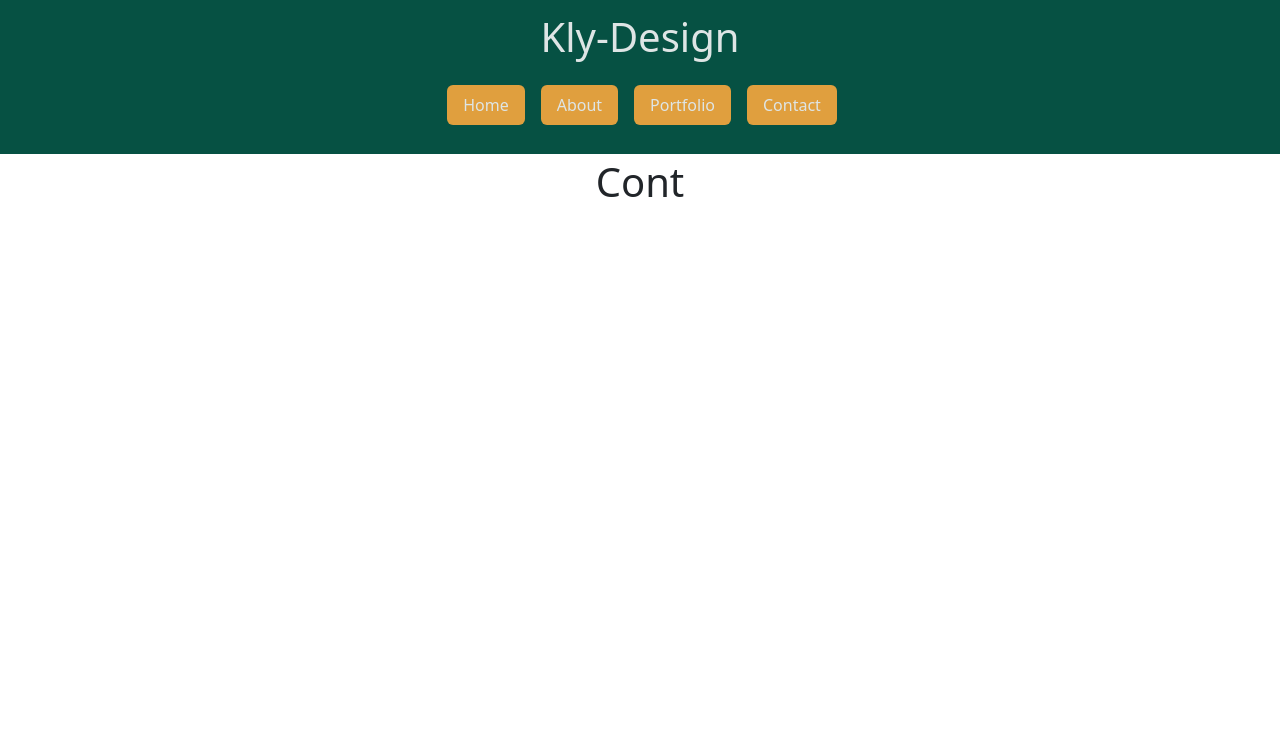
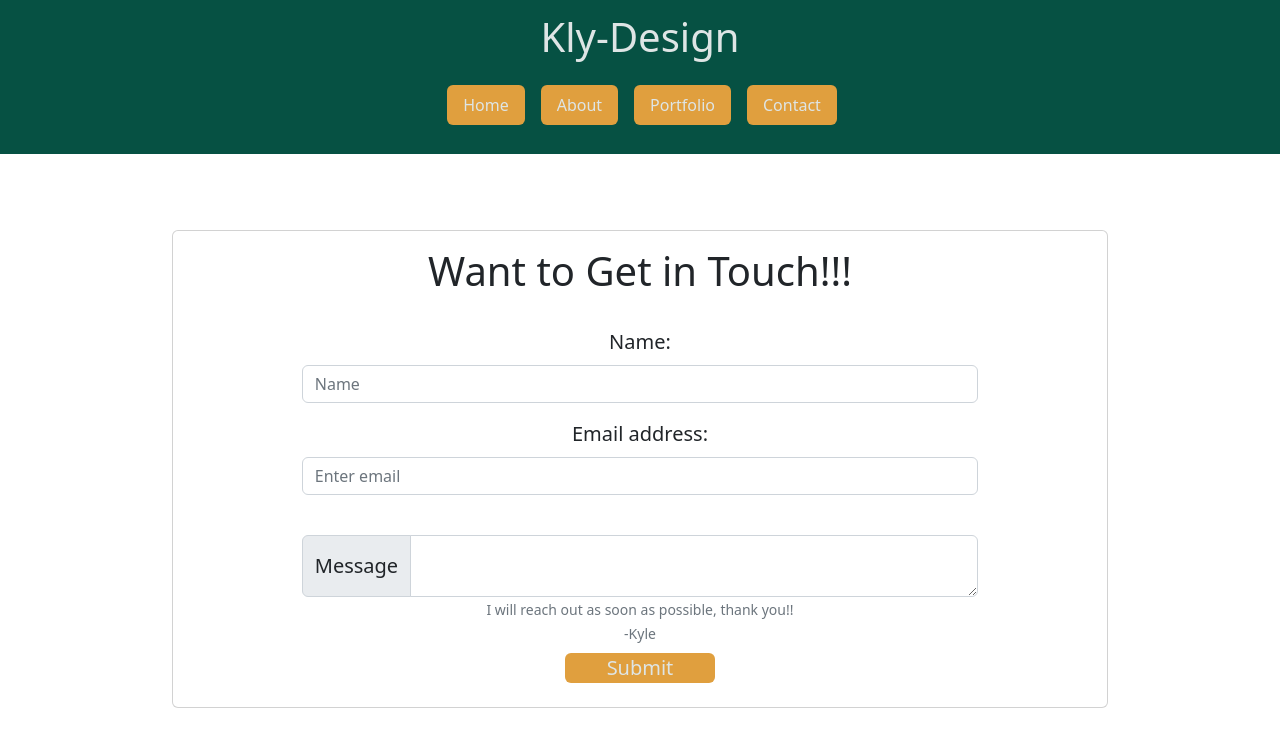
Before and after one commit to emerald-typed/Module20-ReactPortfolio, a React (Create React App) app: page /Contact in a window 1280 px wide. Shown: the top 746 px of the page. Built offline with nearby package versions, Linux system fonts and the light colour scheme.

Commit message:
Working pages filling out now and need to do portfoliopage still

```diff
--- a/src/App.css
+++ b/src/App.css
@@ -9,7 +9,6 @@
 }
 .button{
   background-color: #e09f3eff;
-  color: #065143ff;
 }
 .hideLink{
   color: #065143ff;
--- a/src/App.js
+++ b/src/App.js
@@ -1,6 +1,8 @@
 import './App.css';
 import 'bootstrap/dist/css/bootstrap.min.css';
 import Home from './components/pages/Home'
+import Contact from './components/pages/Contact'
+import About from './components/pages/About'
 import NavBar from './components/Nav.js';
 import { Route , Routes} from 'react-router-dom';
 function App() {
@@ -12,13 +14,14 @@ function App() {
           <NavBar/>
         </div>
       </header>
-
-        <div>
+      <br>
+      </br>
+        <div className='m-3'>
           <Routes>
             <Route path='/' element={<Home/>} />
-            <Route path='/About' element={<h1>Cool Line fill with react bootstrap later</h1>} />
+            <Route path='/About' element={<About/>}/>
             <Route path='/Portfolio' element={<h1>Porty</h1>} />
-            <Route path='/Contact' element={<h1>Cont</h1>} />
+            <Route path='/Contact' element={<Contact/>} />
           </Routes>
         </div>
   </div>
--- a/src/components/pages/About.js
+++ b/src/components/pages/About.js
@@ -1 +1,21 @@
-import '../App.css';
+import '../../App.css';
+import Card from 'react-bootstrap/Card';
+
+function BorderExample() {
+    return (
+      <>
+        <Card className='mx-auto m-5' border="success" style={{ width: '80%' }}>
+        <Card.Header>About Me</Card.Header>
+        <Card.Body>
+        <Card.Title>Kyle Hipple Javascript Developer</Card.Title>
+        <Card.Text>
+            I stick to 5 C's of my free time CAD/Code/Calisthenics/Cardio/Cooking (Fav Hobbies)
+        </Card.Text>
+        </Card.Body>
+        </Card>
+<br />
+    </>
+  );
+}
+
+export default BorderExample;
--- a/src/components/pages/Contact.js
+++ b/src/components/pages/Contact.js
@@ -1 +1,40 @@
-import '../App.css';
+import '../../App.css';
+import Form from 'react-bootstrap/Form';
+import Card from 'react-bootstrap/Card'
+import Nav from 'react-bootstrap/Nav'
+import InputGroup from 'react-bootstrap/InputGroup';
+
+function FormSubmit() {
+  return (
+    <Card  className='col-9 mx-auto m-5'>
+        <h1 className='m-3'>Want to Get in Touch!!!</h1>
+    <Form className='m-3'>
+      <Form.Group className="mb-3" controlId="formBasicName">
+        <Form.Label className='fs-5'>Name:</Form.Label>
+        <Form.Control  className='w-75 mx-auto' type="Name" placeholder="Name" />
+      </Form.Group>
+      <Form.Group className="mb-3" controlId="formBasicEmail">
+        <Form.Label className='fs-5'>Email address:</Form.Label>
+        <Form.Control className='w-75 mx-auto' type="email" placeholder="Enter email" />
+      </Form.Group>
+      <Form.Text className="text-muted">
+      <br>
+      </br>
+      <InputGroup  className='w-75 mx-auto'>
+        <InputGroup.Text className='fs-5'>Message</InputGroup.Text>
+        <Form.Control as="textarea" aria-label="With textarea" />
+      </InputGroup>
+          I will reach out as soon as possible, thank you!!
+          <br>
+          </br>
+          -Kyle
+        </Form.Text>
+      <Nav.Link href="/" className='button col-2 rounded m-2 mx-auto fs-5' type="submit">
+        <span className='textPlat'>Submit</span>
+      </Nav.Link>
+    </Form>
+    </Card>
+  );
+}
+
+export default FormSubmit;
--- a/src/components/pages/Home.js
+++ b/src/components/pages/Home.js
@@ -1,13 +1,11 @@
 import '../../App.css';
-
-import Button from 'react-bootstrap/Button';
 import Card from 'react-bootstrap/Card';
 import Nav from 'react-bootstrap/Nav'
 
 function Welcome() {
   return (
-    <Card className="text-center">
-      <Card.Header>Welcome To My React Page</Card.Header>
+    <Card className="text-center m-5">
+      <Card.Header className='fs-1'>Welcome To My React Page</Card.Header>
       <Card.Body>
         <Card.Title>You Made It Thank You!!!</Card.Title>
         <Card.Text>
```
